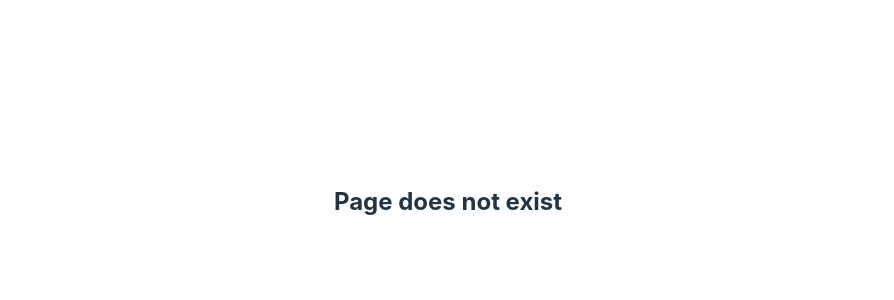
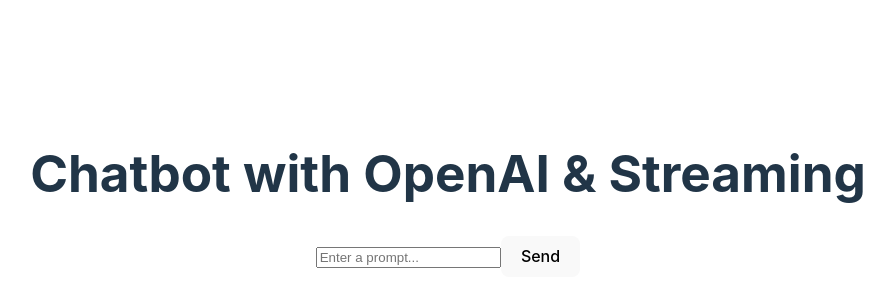
Before and after one commit to justcabyr/my-gpt, a React (Vite) app in the folder client/: page /question in a window 1280 px wide. Shown: the part 198-498 px from the top of the page, without its empty margins (192-1086 px from the left). Built offline with nearby package versions, Linux system fonts and the light colour scheme.

Commit message:
chore: updated initial chat page to question page

```diff
--- a/client/src/App.jsx
+++ b/client/src/App.jsx
@@ -4,6 +4,7 @@
 import ChatPage from "./pages/ChatPage/ChatPage";
 import DocumentPage from "./pages/DocumentPage/DocumentPage";
 import NotFoundPage from "./pages/NotFoundPage/NotFoundPage";
+import QuestionPage from "./pages/QuestionPage/QuestionPage";
 
 function App() {
   const [count, setCount] = useState(0);
@@ -16,6 +17,7 @@
           <Routes>
             <Route path="/" element={<Navigate to="/chat" replace={true} />} />
             <Route path="/chat" element={<ChatPage />} />
+            <Route path="/question" element={<QuestionPage />} />
             <Route path="/document" element={<DocumentPage />} />
 
             <Route path="*" element={<NotFoundPage />} />
--- /dev/null
+++ b/client/src/config/config.js
@@ -0,0 +1 @@
+export const apiUrl = "http://localhost:8088/api";
--- a/client/src/pages/ChatPage/ChatPage.jsx
+++ b/client/src/pages/ChatPage/ChatPage.jsx
@@ -1,4 +1,4 @@
-function ChatPage(params) {
+function ChatPage() {
   return <p>Chat Page</p>;
 }
 
--- a/client/src/pages/DocumentPage/DocumentPage.jsx
+++ b/client/src/pages/DocumentPage/DocumentPage.jsx
@@ -1,4 +1,4 @@
-function DocumentPage(params) {
+function DocumentPage() {
   return <p>Document Page</p>;
 }
 
--- /dev/null
+++ b/client/src/pages/QuestionPage/QuestionPage.jsx
@@ -0,0 +1,64 @@
+import { useState } from "react";
+import { apiUrl } from "../../config/config.js";
+
+function QuestionPage() {
+  const [input, setInput] = useState("");
+  const [messages, setMessages] = useState("");
+  // const [history, setHistory] = useState("");
+  const [isLoading, setIsLoading] = useState(false);
+
+  const fetchChatStream = async (prompt) => {
+    setIsLoading(true);
+    setMessages(""); // Clear previous messages
+
+    const response = await fetch(`${apiUrl}/chat`, {
+      method: "POST",
+      headers: {
+        "Content-Type": "application/json",
+      },
+      body: JSON.stringify({ prompt }),
+    });
+
+    const reader = response.body.getReader();
+    const decoder = new TextDecoder();
+
+    while (true) {
+      const { done, value } = await reader.read();
+      if (done) break;
+
+      const chunk = decoder.decode(value);
+      setMessages((prev) => prev + chunk);
+    }
+
+    setIsLoading(false);
+  };
+
+  const handleSubmit = (e) => {
+    e.preventDefault();
+    if (input.trim()) {
+      fetchChatStream(input);
+      setInput("");
+    }
+  };
+
+  return (
+    <div className="App">
+      <h1>Chatbot with OpenAI & Streaming</h1>
+      <form onSubmit={handleSubmit}>
+        <input
+          type="text"
+          value={input}
+          onChange={(e) => setInput(e.target.value)}
+          placeholder="Enter a prompt..."
+          disabled={isLoading}
+        />
+        <button type="submit" disabled={isLoading}>
+          Send
+        </button>
+      </form>
+      <div className="chat-window">{isLoading ? <p>Loading...</p> : <p>{messages}</p>}</div>
+    </div>
+  );
+}
+
+export default QuestionPage;
```
Also changed, not shown: client/src/pages/QuestionPage/QuestionPage.scss (added), 2 other files (tests, documents, lock files or other folders).
